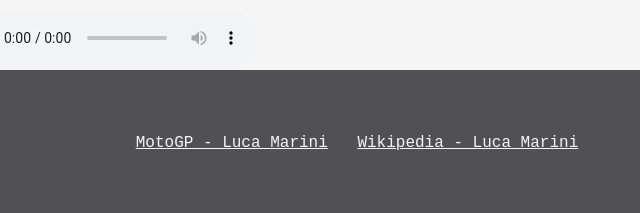
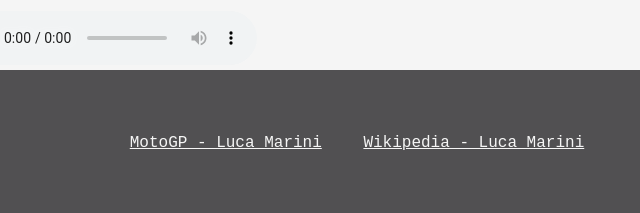
Before and after one commit to megastacks13/SEW-MotoGP, a plain HTML site: page piloto.html in a window 1280 px wide. Shown: the part 2817-3030 px from the top of the page, 283-923 px from the left. Drawn offline with Linux system fonts and the light colour scheme.

Commit message:
Arreglado diseño

```diff
--- a/estilo/estilo.css
+++ b/estilo/estilo.css
@@ -44,13 +44,13 @@ body > p:first-of-type:has(strong) {
 }
 
 /* Especificidad (0, 1, 2) */
-body > aside:last-of-type{
+main > aside:last-of-type{
     background-color: #515052;
     color: #f5f5f5;
 }
 
-/* Especificidad (0, 1, 2) */
-body > aside:last-of-type a{
+/* Especificidad (0, 1, 3) */
+main > aside:last-of-type a{
     /* Cambio de color al valor por defecto del contenedor para evitar errores de contraste */
     color: inherit;
     /* Advertencia sobre herencia de color de fondo */
--- a/estilo/layout.css
+++ b/estilo/layout.css
@@ -25,26 +25,31 @@ nav a {
     margin: auto;
 }
 
+/* Especificidad (0, 0, 2) */
+main > h2{
+    margin:0 15rem;
+}
+
 /* Especificidad (0, 1, 3) */
 body > p:first-of-type:has(strong) {
     /* Despegamos las migas de pan del límite de la pantalla */
     padding: 0 0 0 2em;
 }
 
-/* Especificidad (0, 0, 1) */
-main{
-    padding:0 15em;
+/* Especificidad (0, 0, 2) */
+main > section, main>aside{
+    padding:0 15rem;
 }
 
 /* Especificidad (0, 1, 2) */
-body > aside:last-of-type{
+main > aside:last-of-type{
     text-align: center;
-    padding:4em;
+    padding:4rem;
 }
 
-/* Especificidad (0, 1, 2) */
-body > aside:last-of-type a{
-    margin: 0 10px;
+/* Especificidad (0, 1, 3) */
+main > aside:last-of-type a{
+    margin: 0 1rem;
 }
 
 /* Especificidad (0, 0, 1) */
@@ -83,4 +88,14 @@ th{
         height: auto;
     }
 
+    /* Especificidad (0, 0, 2) */
+    main > section, main > aside{
+        padding:0 3rem;
+    }
+
+    /* Especificidad (0, 0, 2) */
+    main > h2{
+        margin: 1rem 3rem;
+    }
+
 }
--- a/piloto.html
+++ b/piloto.html
@@ -134,11 +134,11 @@
             </audio>
         </section>
     </aside>
+    <aside>
+        <!-- Referencias -->
+        <a href="https://www.motogp.com/es/riders/luca-marini/5dfc20db-c3c4-4ecd-9c7c-f6cfd042031a?tab=overview">MotoGP - Luca Marini</a>
+        <a href="https://es.wikipedia.org/wiki/Luca_Marini">Wikipedia - Luca Marini</a>
+    </aside>
 </main>
-<aside>
-    <!-- Referencias -->
-    <a href="https://www.motogp.com/es/riders/luca-marini/5dfc20db-c3c4-4ecd-9c7c-f6cfd042031a?tab=overview">MotoGP - Luca Marini</a>
-    <a href="https://es.wikipedia.org/wiki/Luca_Marini">Wikipedia - Luca Marini</a>
-</aside>
 </body>
 </html>
```
